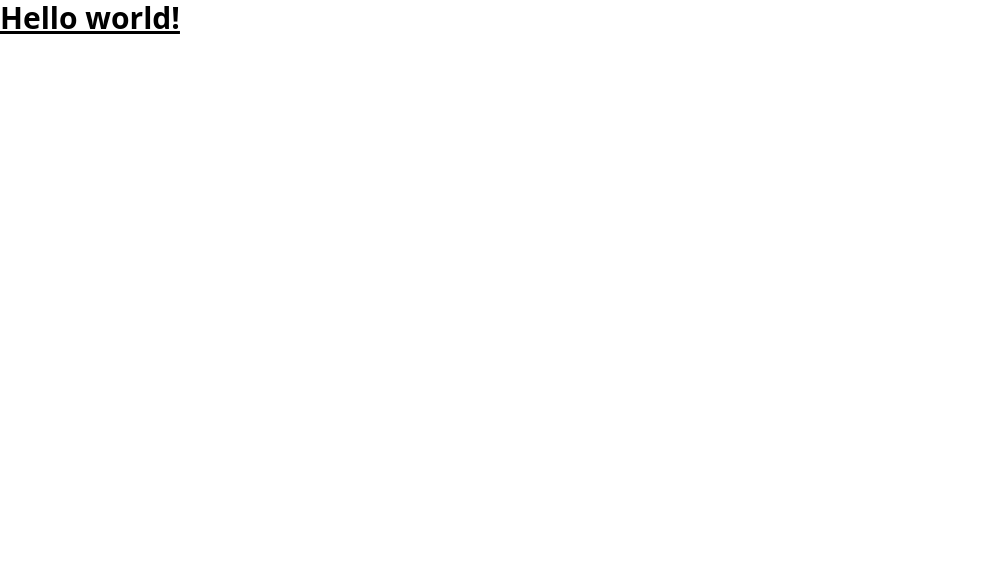
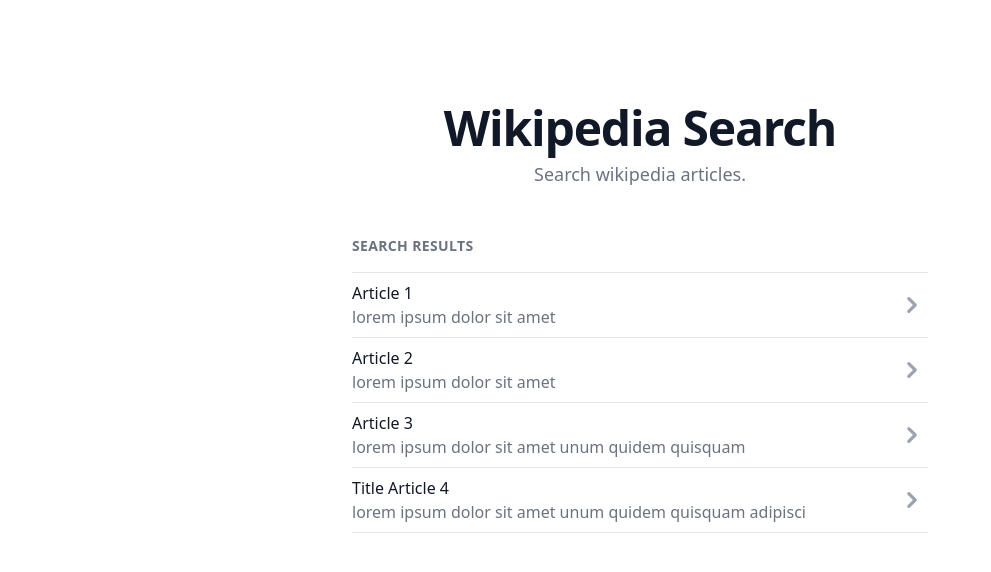
Before and after one commit to artur-dani/wikipedia-search, a React (Create React App) app: page / in a window 1280 px wide. Shown: the top 572 px of the page, without its empty margins (0-991 px from the left). Built offline with nearby package versions, Linux system fonts and the light colour scheme.

Commit message:
add static view for styling purpose

```diff
--- a/package.json
+++ b/package.json
@@ -3,6 +3,8 @@
   "version": "0.1.0",
   "private": true,
   "dependencies": {
+    "@heroicons/react": "^1.0.6",
+    "@tailwindcss/forms": "^0.5.2",
     "@testing-library/jest-dom": "^5.16.4",
     "@testing-library/react": "^13.3.0",
     "@testing-library/user-event": "^13.5.0",
--- a/src/App.js
+++ b/src/App.js
@@ -1,7 +1,83 @@
+import { ChevronRightIcon } from "@heroicons/react/solid";
+
+const articles = [
+  {
+    id: "1",
+    title: "Article 1",
+    description: "lorem ipsum dolor sit amet",
+    url: "https://www.google.com",
+  },
+  {
+    id: "2",
+    title: "Article 2",
+    description: "lorem ipsum dolor sit amet",
+    url: "https://www.google.com",
+  },
+  {
+    id: "3",
+    title: "Article 3",
+    description: "lorem ipsum dolor sit amet unum quidem quisquam",
+    url: "https://www.google.com",
+  },
+  {
+    id: "4",
+    title: "Title Article 4",
+    description: "lorem ipsum dolor sit amet unum quidem quisquam adipisci",
+    url: "https://www.google.com",
+  },
+];
+
 export default function App() {
   return (
-    <h1 className="text-3xl font-bold underline">
-      Hello world!
-    </h1>
-  )
+    <div className="bg-white">
+      <main className="max-w-7xl w-full mx-auto px-4 sm:px-6 lg:px-8">
+        <div className="max-w-xl mx-auto py-16 sm:py-24">
+          <div className="text-center">
+            <h1 className="mt-2 text-4xl font-extrabold text-gray-900 tracking-tight sm:text-5xl">
+              Wikipedia Search
+            </h1>
+            <p className="mt-2 text-lg text-gray-500">
+              Search wikipedia articles.
+            </p>
+          </div>
+          <div className="mt-12">
+            <h2 className="text-sm font-semibold text-gray-500 tracking-wide uppercase">
+              Search results
+            </h2>
+            <ul className="mt-4 border-t border-b border-gray-200 divide-y divide-gray-200">
+              {articles.map((article) => (
+                <li
+                  key={article.id}
+                  className="relative py-2 flex items-start space-x-4"
+                >
+                  <div className="min-w-0 flex-1">
+                    <h3 className="text-base font-medium text-gray-900">
+                      <span className="rounded-sm focus-within:ring-2 focus-within:ring-offset-2 focus-within:ring-indigo-500">
+                        <a href={article.url} className="focus:outline-none">
+                          <span
+                            className="absolute inset-0"
+                            aria-hidden="true"
+                          />
+                          {article.title}
+                        </a>
+                      </span>
+                    </h3>
+                    <p className="text-base text-gray-500">
+                      {article.description}
+                    </p>
+                  </div>
+                  <div className="flex-shrink-0 self-center">
+                    <ChevronRightIcon
+                      className="h-8 w-8 text-gray-400"
+                      aria-hidden="true"
+                    />
+                  </div>
+                </li>
+              ))}
+            </ul>
+          </div>
+        </div>
+      </main>
+    </div>
+  );
 }
--- a/tailwind.config.js
+++ b/tailwind.config.js
@@ -3,5 +3,5 @@
   theme: {
     extend: {},
   },
-  plugins: [],
+  plugins: [require("@tailwindcss/forms")],
 };
```
Also changed, not shown: 1 other file (tests, documents, lock files or other folders).
